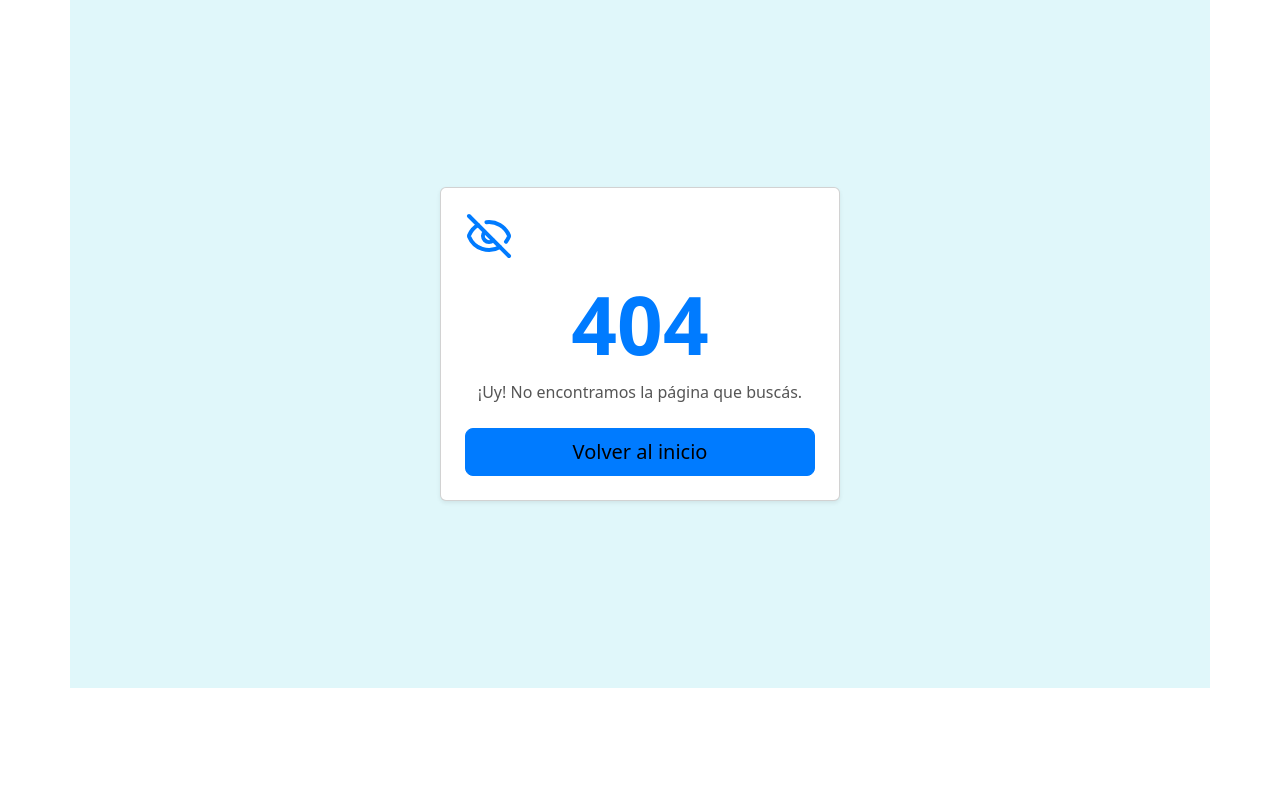
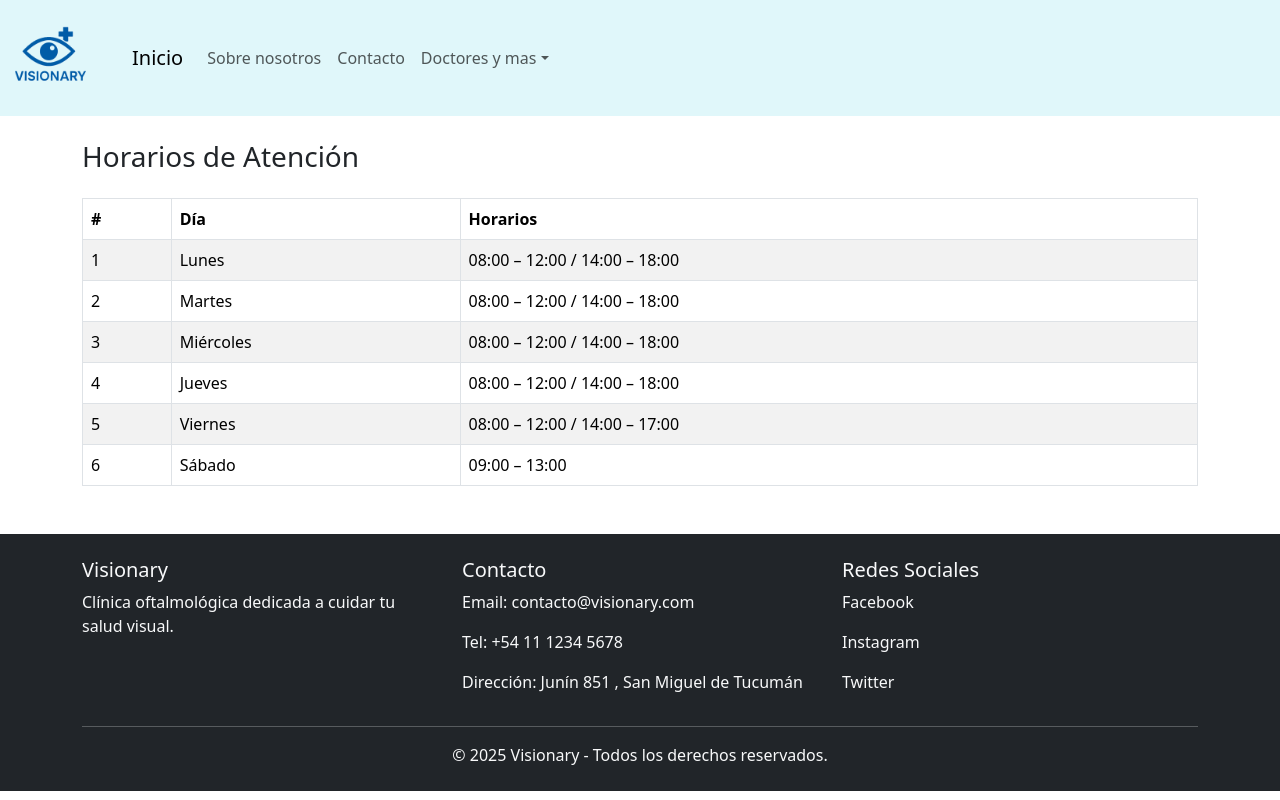
Before and after one commit to rodo18-2006/proyecto2, a React (Vite) app: page /horarios in a window 1280 px wide. Before the commit this address had no page. Built offline with nearby package versions, Linux system fonts and the light colour scheme.

Commit message:
creamos archivo y ruta de horarios

```diff
--- a/src/App.jsx
+++ b/src/App.jsx
@@ -16,6 +16,7 @@ import TurnosPacientes from "./page/TurnosPacientes";
 import SobreNosotros from "./page/SobreNosotros";
 import Contacto from "./page/Contacto";
 import Doctores from "./page/Doctores";
+import Horarios from "./page/Horarios";
 
 const App = () => {
   return (
@@ -36,7 +37,8 @@ const App = () => {
           <Route path="/turnos-pacientes" element={<TurnosPacientes />} />
           <Route path="/sobre-nosotros" element={<SobreNosotros />} />
           <Route path="/contacto" element={<Contacto />} />
-          <Route path="/doctor" element={<Doctores />}/>
+          <Route path="/doctor" element={<Doctores />} />
+          <Route path="/horarios" element={<Horarios />}/>
         </Routes>
       </Router>
     </div>
--- /dev/null
+++ b/src/components/horarios/HorariosC.jsx
@@ -0,0 +1,40 @@
+import React, { useState } from "react";
+import { Container, Table } from "react-bootstrap";
+
+const HorariosC = () => {
+  // Horarios generales de la clínica
+  const [horarios] = useState([
+    { id: 1, dia: "Lunes", hora: "08:00 – 12:00 / 14:00 – 18:00" },
+    { id: 2, dia: "Martes", hora: "08:00 – 12:00 / 14:00 – 18:00" },
+    { id: 3, dia: "Miércoles", hora: "08:00 – 12:00 / 14:00 – 18:00" },
+    { id: 4, dia: "Jueves", hora: "08:00 – 12:00 / 14:00 – 18:00" },
+    { id: 5, dia: "Viernes", hora: "08:00 – 12:00 / 14:00 – 17:00" },
+    { id: 6, dia: "Sábado", hora: "09:00 – 13:00" },
+  ]);
+
+  return (
+    <Container className="mt-4">
+      <h3 className="mb-4">Horarios de Atención</h3>
+      <Table striped bordered hover>
+        <thead>
+          <tr>
+            <th>#</th>
+            <th>Día</th>
+            <th>Horarios</th>
+          </tr>
+        </thead>
+        <tbody>
+          {horarios.map((h) => (
+            <tr key={h.id}>
+              <td>{h.id}</td>
+              <td>{h.dia}</td>
+              <td>{h.hora}</td>
+            </tr>
+          ))}
+        </tbody>
+      </Table>
+    </Container>
+  );
+};
+
+export default HorariosC;
--- /dev/null
+++ b/src/page/Horarios.jsx
@@ -0,0 +1,16 @@
+import React from 'react'
+import NavbarC from '../components/navbar/NavbarC'
+import HorariosC from '../components/horarios/HorariosC'
+import FooterC from '../components/footer/FooterC'
+
+const Horarios = () => {
+  return (
+    <>
+    <NavbarC />
+    <HorariosC />
+    <FooterC />
+    </>
+  )
+}
+
+export default Horarios
```
